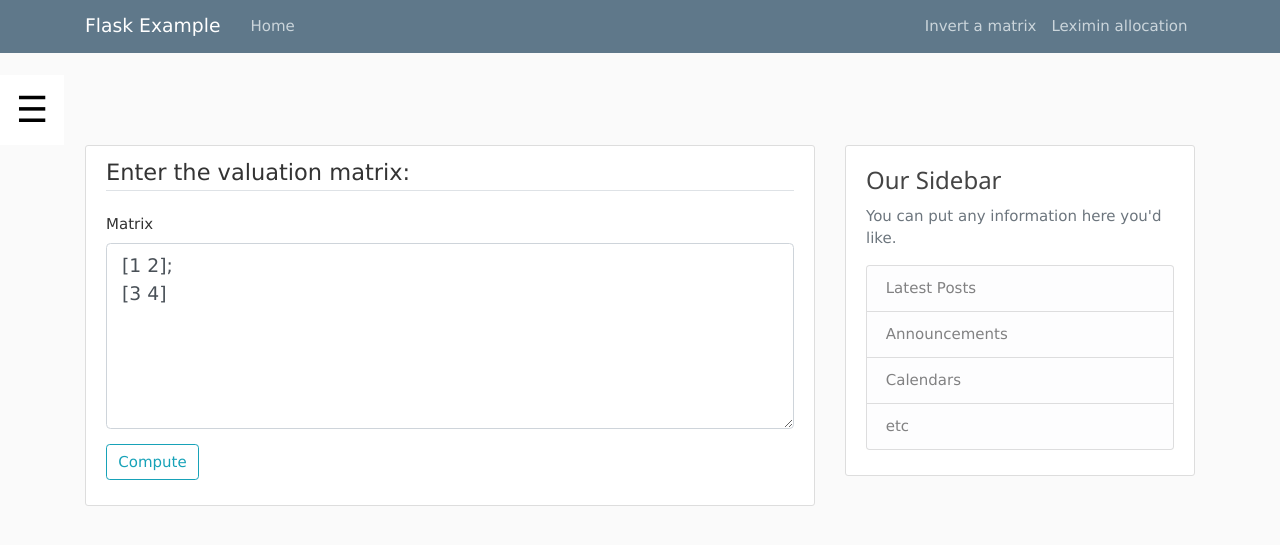
After one commit to erelsgl/research-algorithms-flask-example, a Flask app: page /leximin in a window 1280 px wide. The commit adds this page. Shown: the top 545 px of the page. Run offline with Flask 2, Linux system fonts and the light colour scheme; some libraries are stand-ins or nearby versions.

Commit message:
add leximin page

```diff
--- a/flask_example/routes.py
+++ b/flask_example/routes.py
@@ -9,7 +9,7 @@ import numpy as np
 
 @app.route('/')
 def myhome():
-    return render_template('home.html', username=myhome.username, homepage=myhome.homepage)
+    return render_template('home.html')
 myhome.username = "Anonymous"
 myhome.homepage = None
 
@@ -36,3 +36,34 @@ def matrixpage():
 
         return render_template('matrix.html', title='Data', form=form, matrix=matrix, inverse_matrix=inverse_matrix)
 matrixpage.matrix_string = "[1 2];\n[3 4]\n"
+
+
+
+@app.route("/leximin", methods=['GET', 'POST'])
+def leximinpage():
+    form = MatrixForm()
+    if not form.validate_on_submit():
+        form.matrix.data = leximinpage.matrix_string
+        return render_template('leximin.html', title='Data', form=form)
+    else:
+        matrixpage.matrix_string = form.matrix.data
+        try:
+            valuation_matrix = np.asarray(np.matrix(matrixpage.matrix_string))
+        except Exception  as error:
+            return render_template('leximin.html', title='Error', form=form,  error=error)
+
+        import fairpy
+        try:
+            # allocation = fairpy.divide(algorithm=fairpy.items.leximin_optimal_allocation, input=[[1,2],[3,4]])
+            print("valuation_matrix.shape: ", valuation_matrix.shape)
+            valuation_matrix = fairpy.ValuationMatrix(valuation_matrix)
+            print("valuation_matrix: ", valuation_matrix)
+            print("num_of_agents: ", valuation_matrix.num_of_agents)
+            print("num_of_objects: ", valuation_matrix.num_of_objects)
+            allocation = fairpy.divide(algorithm=fairpy.items.leximin_optimal_allocation, input=valuation_matrix)
+            # allocation = fairpy.items.leximin_optimal_allocation(fairpy.ValuationMatrix(valuation_matrix))
+        except Exception  as error:
+            return render_template('leximin.html', title='Error', form=form, valuation_matrix=valuation_matrix, error=error)
+
+        return render_template('leximin.html', title='Data', form=form, valuation_matrix=valuation_matrix, allocation=allocation)
+leximinpage.matrix_string = "[1 2];\n[3 4]\n"
--- a/flask_example/templates/home.html
+++ b/flask_example/templates/home.html
@@ -1,5 +1,4 @@
 {% extends "layout.html" %}
     {% block content %}
-    <p>Hello, {{ username }}!</p>
-    <p>Homepage: {{ homepage }}!</p>
+    <p>Hello! Choose an action at the top right.</p>
     {% endblock %}
--- a/flask_example/templates/layout.html
+++ b/flask_example/templates/layout.html
@@ -33,6 +33,7 @@
             <!-- Navbar Right Side -->
             <div class="navbar-nav">
               <a class="nav-item nav-link" href="/matrix">Invert a matrix</a>
+              <a class="nav-item nav-link" href="/leximin">Leximin allocation</a>
             </div>
           </div>
         </div>
--- /dev/null
+++ b/flask_example/templates/leximin.html
@@ -0,0 +1,33 @@
+<!-- First step: define <div class="form-group"> for each field, with two lines: .label and the field itself. -->
+<!-- Second step: add error-check to each field. -->
+{% extends "layout.html" %}
+{% block content %}
+    <div class="content-section">
+        {% if valuation_matrix is defined %}
+            <div class="input">Valuation matrix:
+                <pre>{{valuation_matrix}}</pre>
+            </div>
+        {% endif %}
+        {% if allocation is defined %}
+            <div class="output">Allocation:
+                <pre>{{allocation}}</pre>
+            </div>
+        {% endif %}
+        {% if error is defined %}
+            <div class="error">Error: {{error}} </div>
+        {% endif %}
+        <form method="POST" action="">
+            {{ form.hidden_tag() }}
+            <legend class="border-bottom mb-4">Enter the valuation matrix:</legend>
+
+            <div class="form-group">
+                {{ form.matrix.label(class="form-control-label") }}
+                {{ form.matrix(cols="80", rows="6", class="form-control form-control-lg") }}
+            </div>
+
+            <div class="form-group">
+                {{ form.submit(class="btn btn-outline-info") }}
+            </div>
+        </form>
+    </div>
+{% endblock content %}
--- a/requirements.txt
+++ b/requirements.txt
@@ -4,3 +4,4 @@ wtforms
 email_validator
 gunicorn
 numpy
+fairpy @ git+https://github.com/erelsgl/fairpy.git
--- a/wsgi.py
+++ b/run.py
@@ -1,6 +1,8 @@
 from flask_example import app
 
-# To run:
+# To run (in Windows PowerShell):
+#          $Env:FLASK_ENV = "development"
+#          $Env:FLASK_APP = "run"
 #          flask run
 
 # To create Heroku app:
```
Also changed, not shown: 1 other file.
